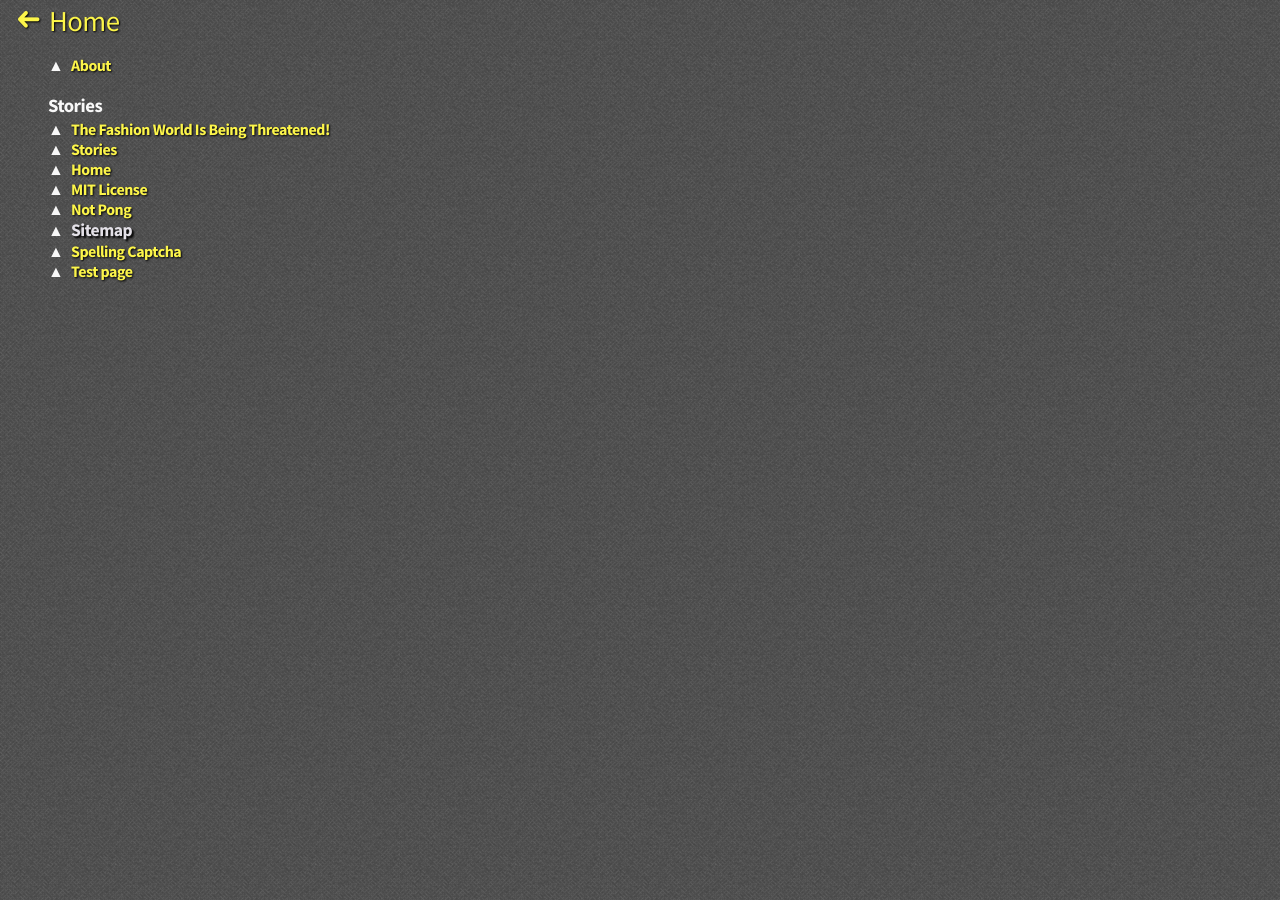
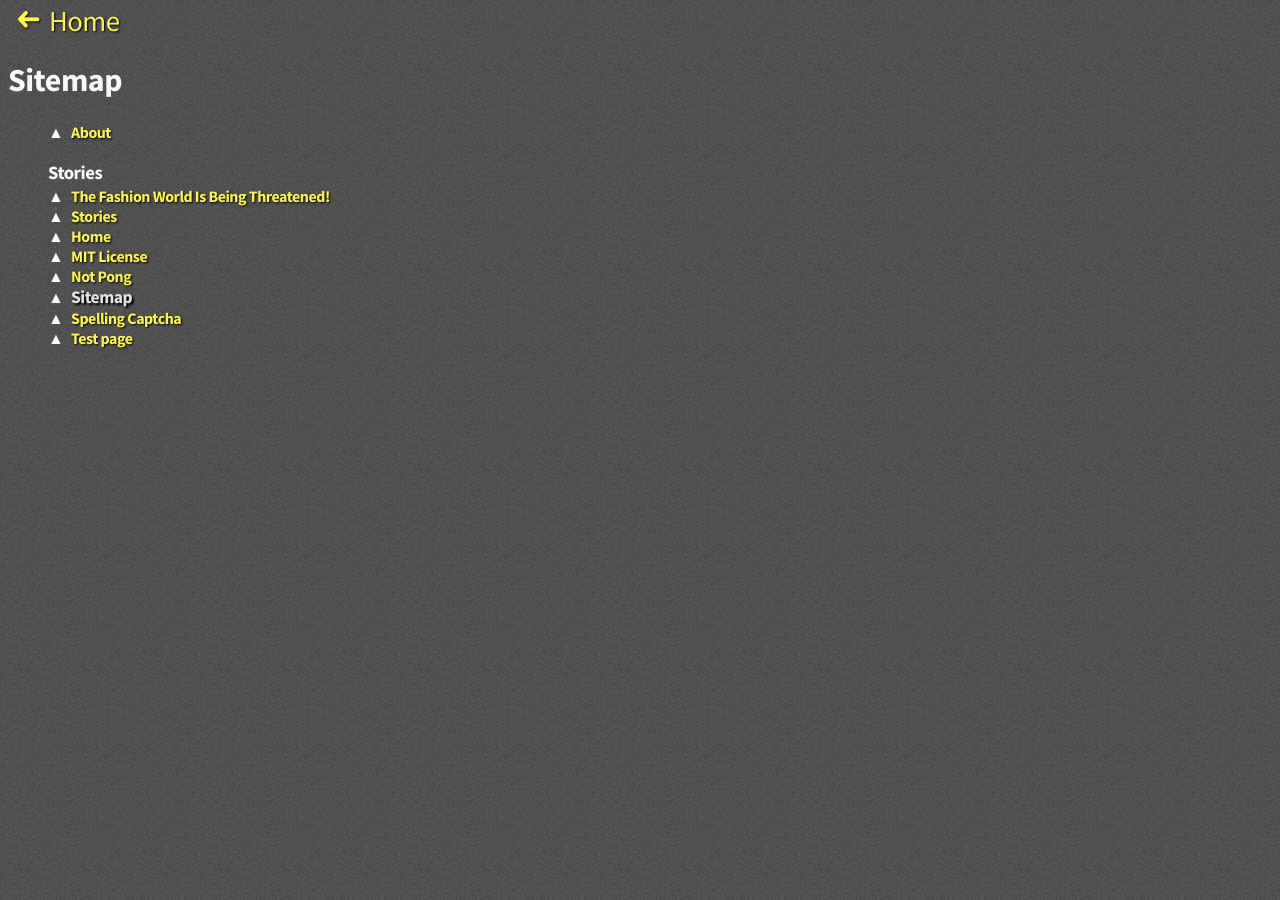
Before and after one commit to le717/le717.github.io, a Jekyll site: the page built from sitemap.html, in a window 1280 px wide. Built offline with Jekyll 4.4.1, drawn with Linux system fonts in a browser that asks for light colours; some web fonts are replaced; Markdown is read by kramdown in place of the engine named in the settings.

Commit message:
Rename home-button.html
[ci skip]

```diff
--- a/_includes/bridge.html
+++ b/_includes/bridge.html
@@ -1,4 +1,4 @@
 </head>
 
 <body>
-  {% if page.title != "Home" %}{% include home-button.html %}{% endif %}
+  {% if page.title != "Home" %}{% include previous-button.html %}{% endif %}
--- a/_includes/home-button.html
+++ /dev/null
@@ -1,2 +0,0 @@
-<!-- Home button -->
-  <a id="home-link" href="{{ site.baseurl }} "><div class="icon ion-arrow-left-c" id="home-button"></div><span>Home</span></a>
--- /dev/null
+++ b/_includes/previous-button.html
@@ -0,0 +1,2 @@
+<!-- Previous button -->
+  <a id="previous-link" href="{{ site.baseurl }} "><div class="icon ion-arrow-left-c" id="previous-button"></div><span>Home</span></a>
--- a/_layouts/full-page.html
+++ b/_layouts/full-page.html
@@ -1,7 +1,7 @@
 {% include header.html %}
   {% include base-style.html %}
 {% include bridge.html %}
-  {% if page.type != "Info" %}<h1 class="text-center">{{ page.title }}</h1>{% endif %}
+  <h1 {% if page.type != "Info" %}class="text-center"{% endif %}>{{ page.title }}</h1>
 {% if page.type == "Story" %}<p class="publish-info">Published on {{ page.publish-date }} by {{ page.author }}</p>{% endif %}
   {{ content }}
 {% include footer.html %}
--- a/css/style.css
+++ b/css/style.css
@@ -101,6 +101,7 @@
   position: relative;
   left: 22%;
   top: 17.2em;
+  display: none;
 }
 
 #subsites h2,
@@ -167,29 +168,29 @@
 }
 
 
-/* ------- Home button styling ------- */
+/* ------- Previous button styling ------- */
 
 
-#home-link {
+#previous-link {
   margin-left: 10px;
   margin-top: -5px;
   font-size: 1.5em;
   display: inline-block;
 }
 
-#home-link span {
+#previous-link span {
   font-size: 1.2em;
   margin-left: 10px;
 }
 
-#home-button {
+#previous-button {
   font-size: 1.3em;
   transition-property: -webkit-transform, transform;
   transition-duration: 0.2s;
   transition-timing-function: ease-out;
 }
 
-#home-button:hover {
+#previous-button:hover {
   -webkit-transform: translate3d(-5px, 0, 0);
           transform: translate3d(-5px, 0, 0);
 }
--- a/index.html
+++ b/index.html
@@ -17,7 +17,7 @@
   </div>
 
   <div class="centered" id="subpages">
-    <h2>Subpages</h2>
+    <h2>Pages</h2>
     <ul>
       <li><a href="pages/notpong.html">Not Pong</a></li>
       <li><a href="pages/spelling.html">Spelling Captcha</a></li>
@@ -29,8 +29,10 @@
     <ul>
       <li><a target="_blank" href="{{ site.baseurl }}/landslides/">A LANDSLIDE HAS OCCURRED</a></li>
       <li><a target="_blank" href="{{ site.baseurl }}/CRTC/">CRTC</a></li>
+      <li><a target="_blank" href="{{ site.baseurl }}/LUN-Patcher/"><em>LEGO Universe News!</em> Patcher v2.0 (Dev)</a></li>
       <li><a target="_blank" href="{{ site.baseurl }}/PatchIt/">PatchIt! Website</a></li>
-      <li><a target="_blank" href="{{ site.baseurl }}/LUN-Patcher/"><em>LEGO Universe News!</em> Patcher v2.0 (Dev)</a></li>
+      <li><a target="_blank" href="{{ site.baseurl }}/teevee/">TEE VEE HERE</a></li>
+
     </ul>
   </div>
 
```
